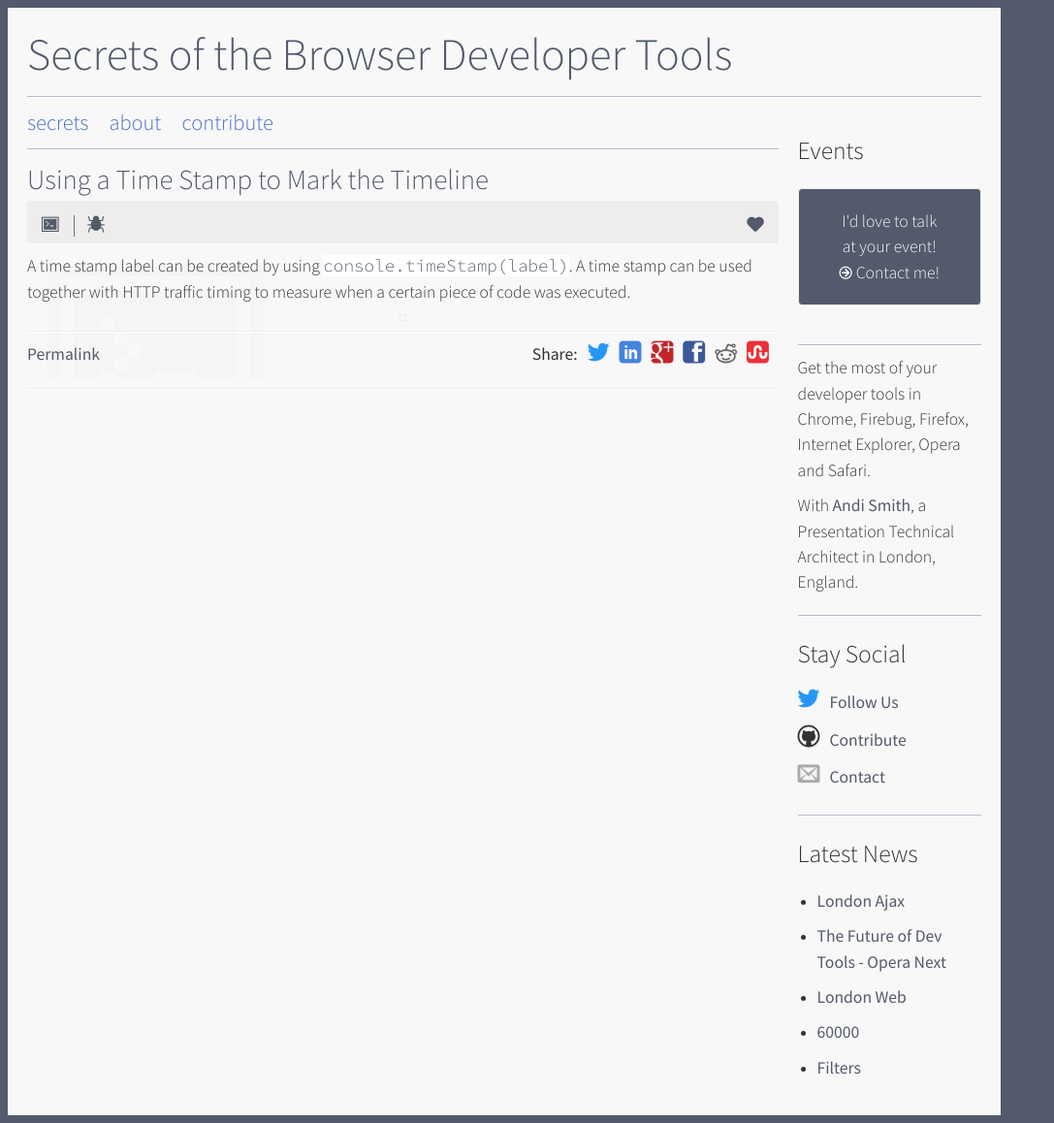
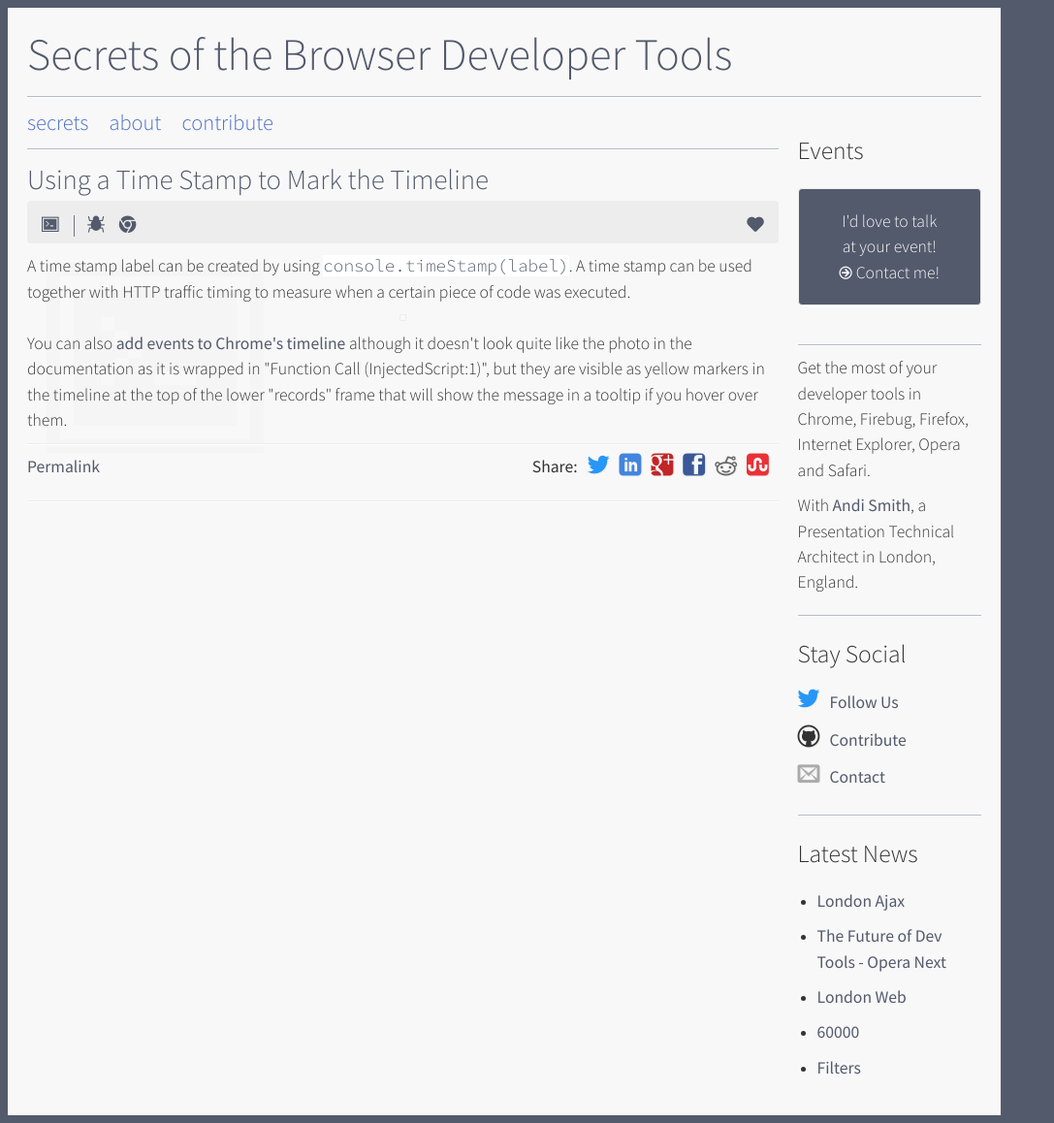
Before and after one commit to andismith/dev-tool-secrets, a Jekyll site: the page built from secret/console-using-a-time-stamp-to-mark-the-timeline.md, in a window 1280 px wide. Shown: the whole page at 97% size, without its empty margins (0-1087 px from the left). Built offline with Jekyll 4.4.1, drawn with Linux system fonts in a browser that asks for light colours; nearby versions of some CDN libraries; library files that are not in the unit come from our copies; Markdown is read by kramdown in place of the engine named in the settings.

Commit message:
Add description of how this works in Chrome

```diff
--- a/secret/console-using-a-time-stamp-to-mark-the-timeline.md
+++ b/secret/console-using-a-time-stamp-to-mark-the-timeline.md
@@ -9,6 +9,7 @@ authors:
 order: 05-00200
 browsers:
 - firebug
+- chrome
 categories:
 - console
 parent: console
@@ -18,3 +19,5 @@ tags:
 <p>A time stamp label can be created by using <code>console.timeStamp(label)</code>. A time stamp can be used together with HTTP traffic timing to measure when a certain piece of code was executed.</p>
 
 <div class="firebug image"><img src="/assets/img/placeholder.gif" data-src="/assets/img/secrets/firebug-timestamp.png" /></div>
+
+<p>You can also <a href="https://developers.google.com/chrome-developer-tools/docs/timeline#user-produced_timeline_events">add events to Chrome's timeline</a> although it doesn't look quite like the photo in the documentation as it is wrapped in "Function Call (InjectedScript:1)", but they are visible as yellow markers in the timeline at the top of the lower "records" frame that will show the message in a tooltip if you hover over them.</p>
```
